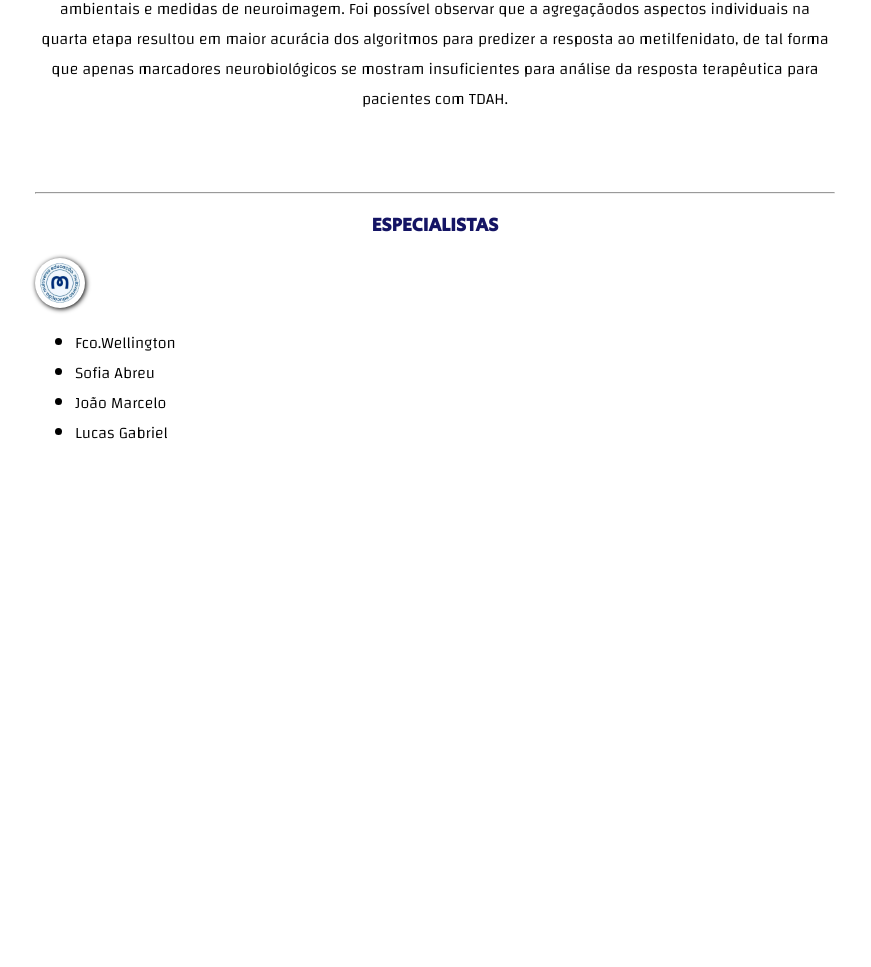
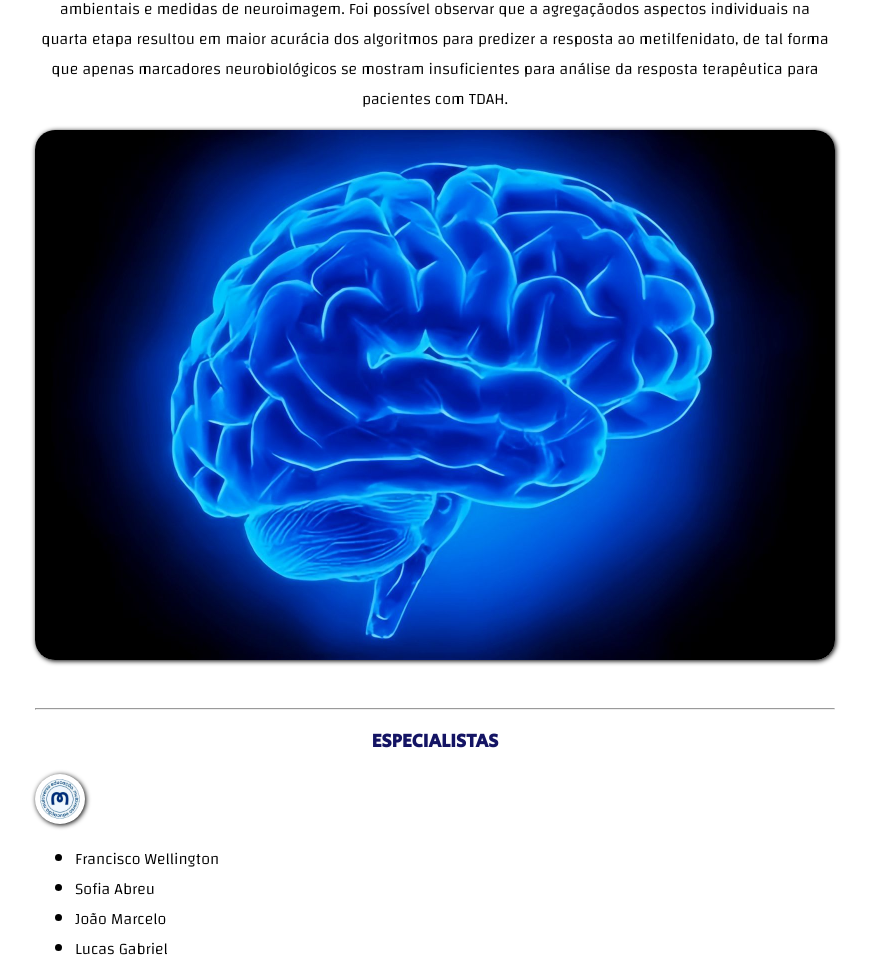
Before and after one commit to RibaZs7/NEUROAI-SOLUTIONS, a plain HTML site: page index.html in a window 1280 px wide. Shown: the part 4953-5920 px from the top of the page, without its empty margins (205-1076 px from the left). Before the commit the page ends 5417 px from the top, so only its background shows below. Drawn offline with Linux system fonts and the light colour scheme.

Commit message:
Add files via upload

```diff
--- a/index.html
+++ b/index.html
@@ -82,7 +82,7 @@
     Uma das áreas mais amplas e mais bem estudadas da IA na prática médica é o seu uso para a predição do tratamento farmacológico por meio da análise de múltiplas variáveis que individualizem a escolha terapêutica para cada paciente.
     Sabe-se que cerca de 1/4 dos pacientes com transtorno de déficit de atenção e hiperatividade/impulsividade (TDAH) não mostra melhora com o tratamento inicial à base de psicoestimulantes, tal como o metilfenidato. Kim et al.13, em 2015, realizaram um estudo que teve como objetivo o uso do machine learning (ML) com essa finalidade. Para avaliar a resposta terapêutica do metilfenidato em pacientes diagnosticados com TDAH, foram aplicados algoritmos capazes de realizar um cruzamento de dados de variáveis incluindo aspectos demográficos, questionários clínicos, envolvimento ambiental/neuropsicológico, informação genética e neuroimagens.
     Este estudo foi realizado em quatro etapas, por meio da aplicação de quatro algoritmos distintos. Na primeira etapa, analisaram-se apenas aspectos demográficos. Na segunda, aspectos demográficos e informações clínicas. Na terceira, foram analisadas a segunda etapa e medidas neurofisiológicas. Já na quarta, associaram-se à terceira etapa aspectos genéticos, ambientais e medidas de neuroimagem. Foi possível observar que a agregaçãodos aspectos individuais na quarta etapa resultou em maior acurácia dos algoritmos para predizer a resposta ao metilfenidato, de tal forma que apenas marcadores neurobiológicos se mostram insuficientes para análise da resposta terapêutica para pacientes com TDAH.</p>
-<img class="topico5" src="Ia no tratamento dos transtornos e doenças Neuropsíquicas + pesquisas top 5.jpg" alt="">
+<img class="topico5" src="ia no tratamento.jpg" alt="">
 
 <br><br><br>
 <hr>
@@ -91,7 +91,7 @@
 
 <ul>
 
-<li>Fco.Wellington</li>
+<li>Francisco Wellington</li>
 <li>Sofia Abreu</li>
 <li>João Marcelo</li>
 <li>Lucas Gabriel</li>
```
